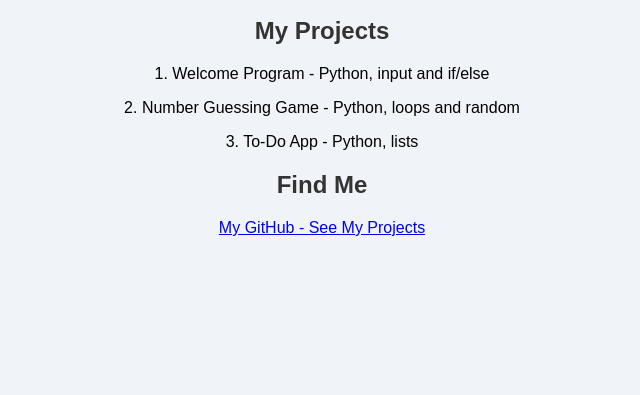
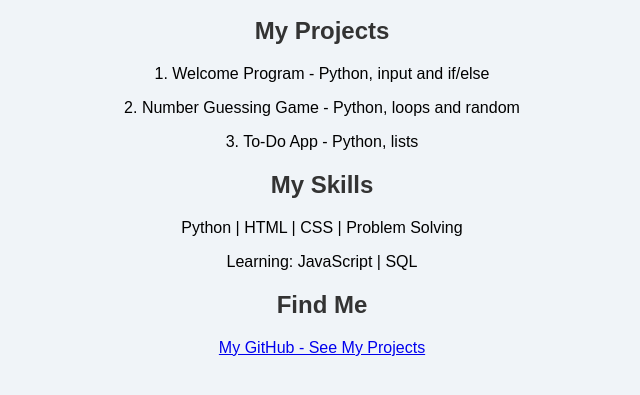
Before and after one commit to mhlongogs17-hash/my-first-python-projects, a plain HTML site: page index.html in a window 1280 px wide. Shown: the part 107-502 px from the top of the page, without its empty margins (318-958 px from the left). Drawn offline with Linux system fonts and the light colour scheme.

Commit message:
Update index.html

```diff
--- a/index.html
+++ b/index.html
@@ -6,6 +6,11 @@
 <p>1. Welcome Program - Python, input and if/else</p>
 <p>2. Number Guessing Game - Python, loops and random</p>
 <p>3. To-Do App - Python, lists</p>
+
+<h2>My Skills</h2>
+<p>Python | HTML | CSS | Problem Solving</p>
+<p>Learning: JavaScript | SQL</p>
+
 
 <style>
   body {
```
